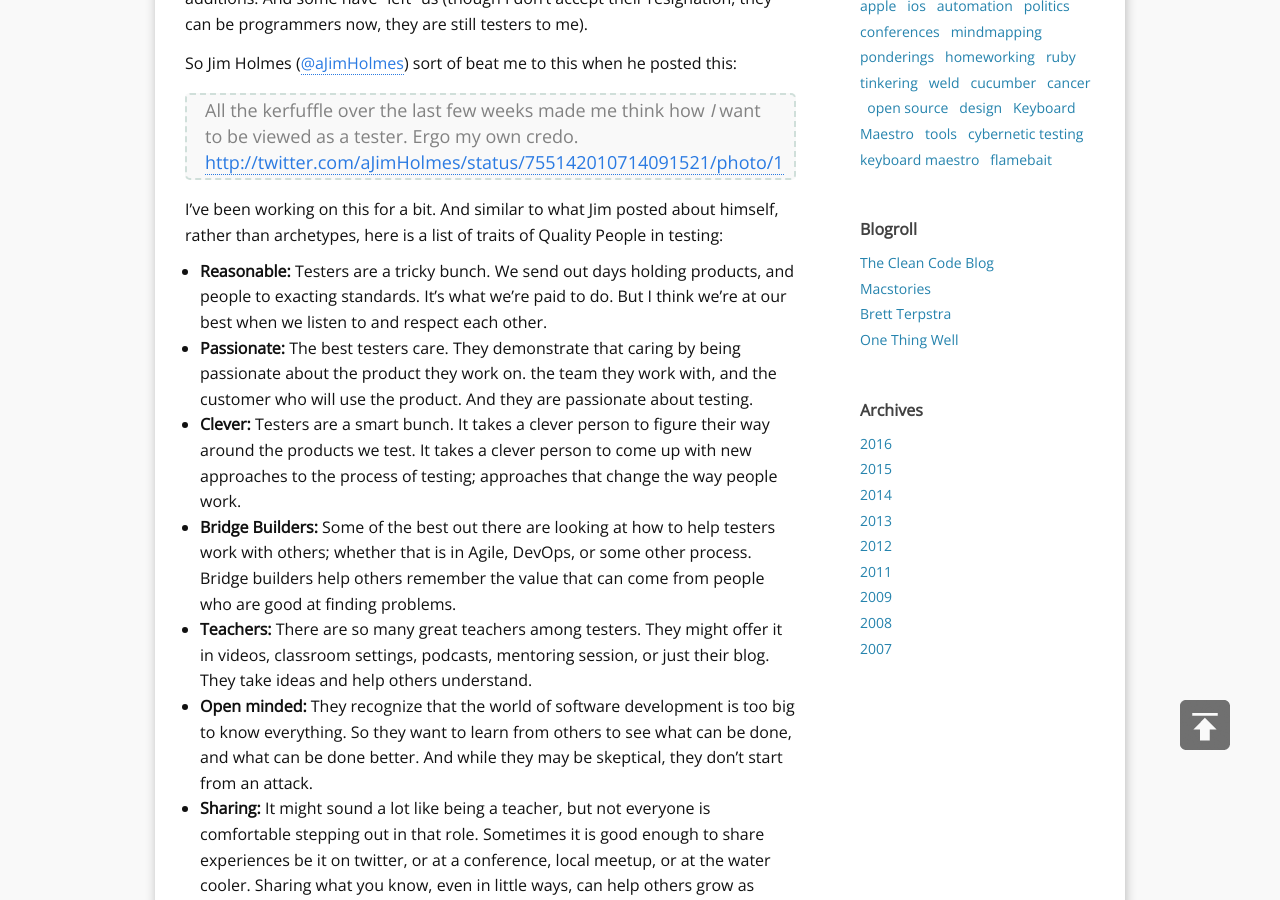
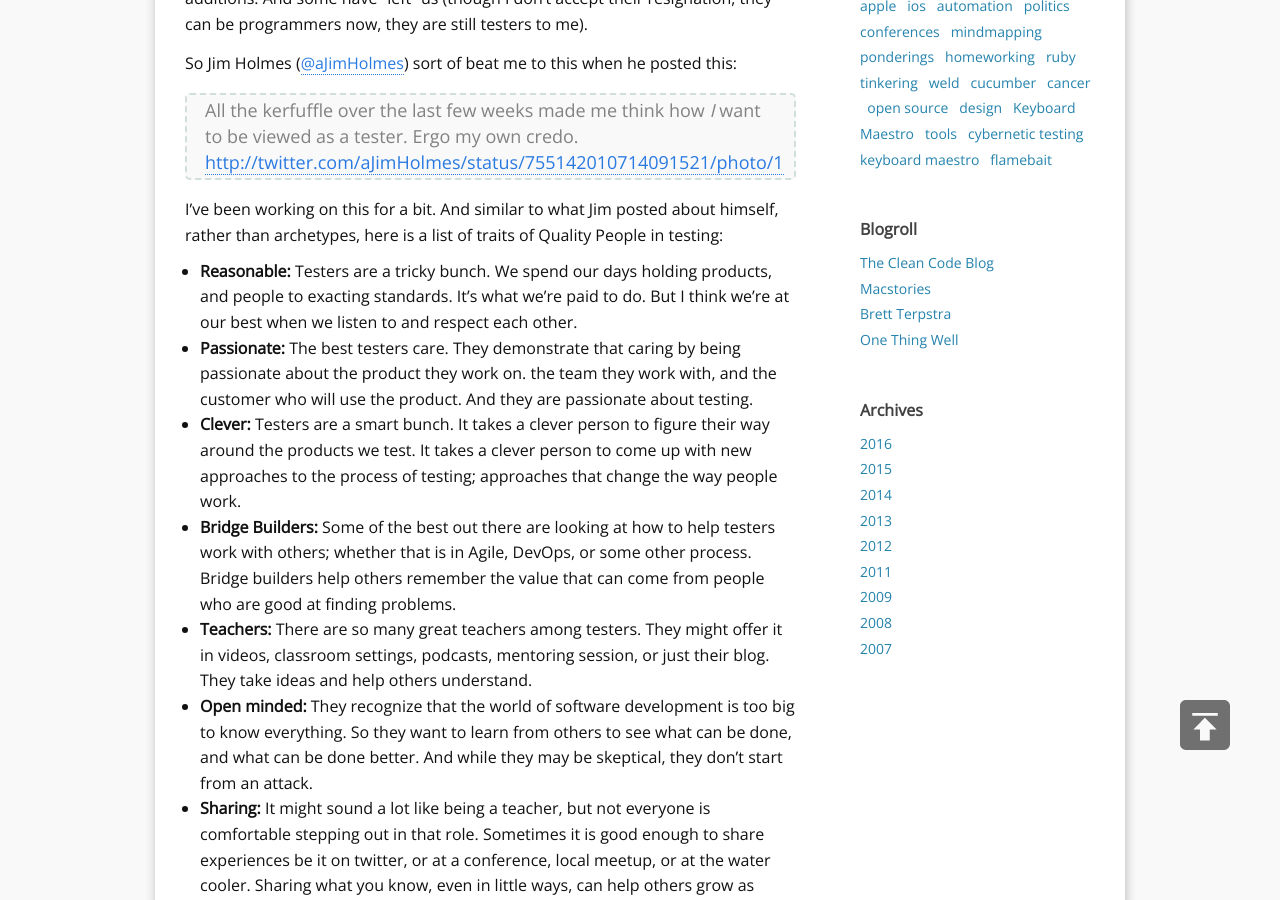
Before and after one commit to woodybrood/woodybrood.github.io, a Jekyll site: the page built from _posts/2016-07-25-quality-people-in-testing.markdown, in a window 1280 px wide and 900 px high, scrolled down 1349 px. Built offline with Jekyll 4.4.1, drawn with Linux system fonts in a browser that asks for light colours; nearby versions of some CDN libraries.

Commit message:
fixed a typo and a missing link found by Lanette

```diff
--- a/_posts/2016-07-25-quality-people-in-testing.markdown
+++ b/_posts/2016-07-25-quality-people-in-testing.markdown
@@ -5,7 +5,7 @@
 tags:
 - ponderings
 ---
-In my last post, The [A\*\*hats of Testing](), I went on a rant about archetypes of people in testing that get on my nerves. I had mixed feelings about putting that post out there. I was nervous as it was a rant. It didn't bring much to the table except a list of frustrations.
+In my last post, The [A\*\*hats of Testing](http://woodybrood.github.io/articles/2016/05/24/the-ahats-of-testing.html), I went on a rant about archetypes of people in testing that get on my nerves. I had mixed feelings about putting that post out there. I was nervous as it was a rant. It didn't bring much to the table except a list of frustrations.
 
 I've been working on a follow up for a while now, and it took a bit for me to decide on the approach. But before I get to content to match the title of this post, I want to reflect on the A\*\*hats.
 
@@ -28,7 +28,7 @@
 
 I've been working on this for a bit. And similar to what Jim posted about himself, rather than archetypes, here is a list of traits of Quality People in testing:
 
-- **Reasonable:** Testers are a tricky bunch. We send out days holding products, and people to exacting standards. It's what we're paid to do. But I think we're at our best when we listen to and respect each other.
+- **Reasonable:** Testers are a tricky bunch. We spend our days holding products, and people to exacting standards. It's what we're paid to do. But I think we're at our best when we listen to and respect each other.
 - **Passionate:** The best testers care. They demonstrate that caring by being passionate about the product they work on. the team they work with, and the customer who will use the product. And they are passionate about testing.
 - **Clever:** Testers are a smart bunch. It takes a clever person to figure their way around the products we test. It takes a clever person to come up with new approaches to the process of testing; approaches that change the way people work.
 - **Bridge Builders:** Some of the best out there are looking at how to help testers work with others; whether that is in Agile, DevOps, or some other process. Bridge builders help others remember the value that can come from people who are good at finding problems.
```
